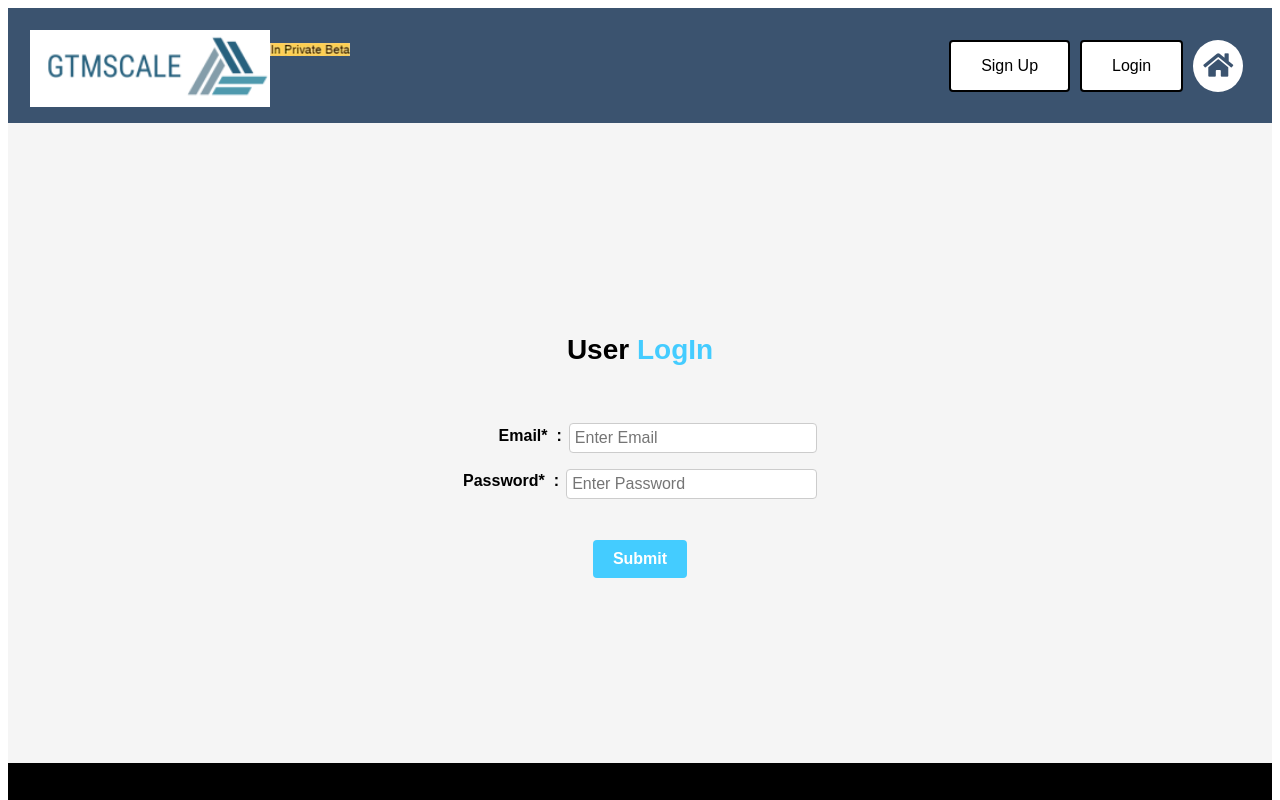
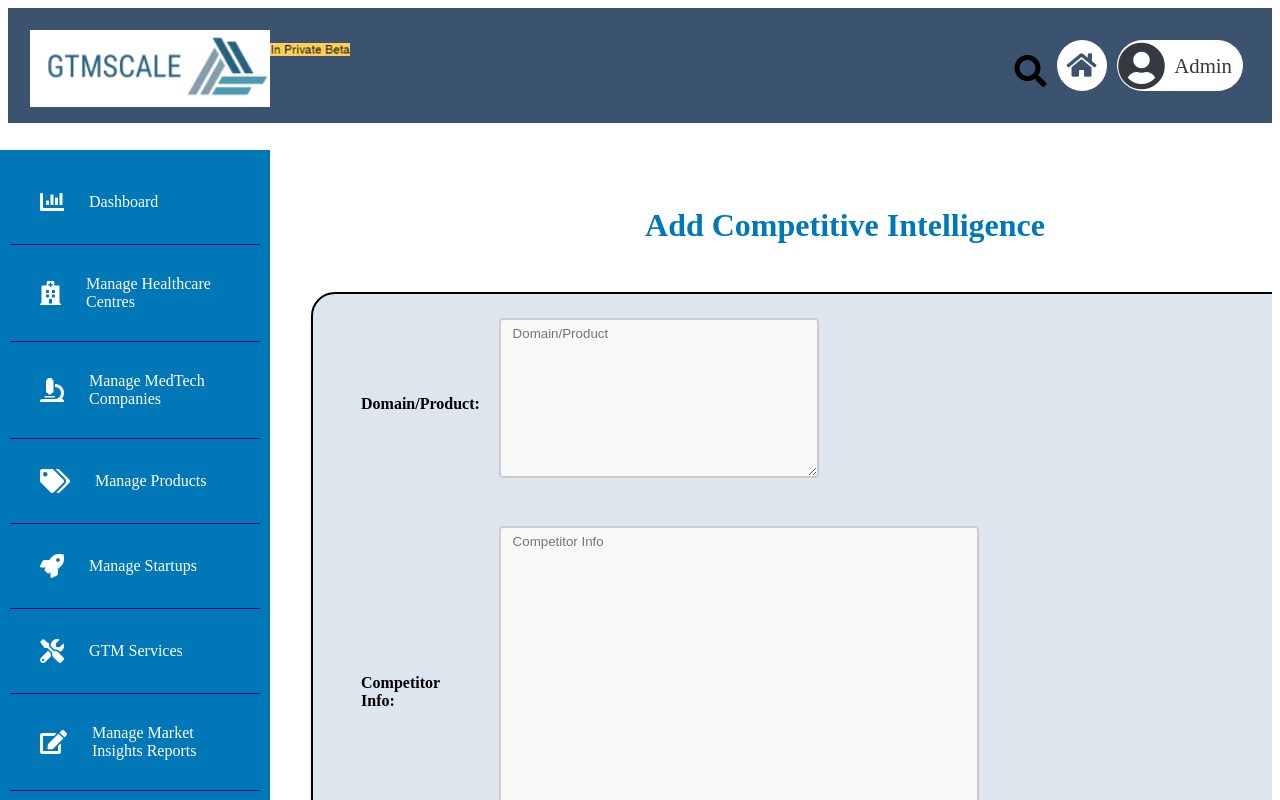
Before and after one commit to GTM4Health/Product, a React (Create React App) app in the folder frontend/: page /admin/competitive-intelligence in a window 1280 px wide. Before the commit this address led to /login. Shown: the top 800 px of the page. Built offline with nearby package versions, Linux system fonts and the light colour scheme; no server answers; what @react-pdf/renderer would draw is missing.

Commit message:
Feat : Add Forms @ Competitve Intelligence

```diff
--- /dev/null
+++ b/frontend/src/admin/services/intel/AdminCompIntel.js
@@ -0,0 +1,98 @@
+import React, { useState } from 'react';
+import axios from 'axios';
+import Footer from "../../../layout/pages/Footer";
+import AdminMenuBar from "../../../layout/admin/AdminMenubar";
+import useAuth from '../../../hooks/useAuth';
+import AdminHeader from "../../../layout/admin/AdminHeader";
+
+const CompetitiveIntelligence = () => {
+  const [domain, setDomain] = useState('');
+  const [competitorInfo, setCompetitorInfo] = useState('');
+  const [competitiveStatus, setCompetitiveStatus] = useState(null);
+
+  const handleSubmit = async (e) => {
+    e.preventDefault();
+    try {
+      await axios.post(`${process.env.REACT_APP_BASE_URL}/api/admin/dashboard/Add-Competitive-Intelligence`, {
+        domain,
+        competitorInfo,
+      });
+      setDomain('');
+      setCompetitorInfo('');
+      setCompetitiveStatus('success');
+      // Clear the success message after 2 seconds
+      setTimeout(() => {
+        setCompetitiveStatus(null);
+      }, 1000);
+    } catch (error) {
+      console.error(error);
+      console.log('Error response:', error.response);
+      setCompetitiveStatus('failure');
+      // show an error message or perform any other error handling
+    }
+  };
+
+  const renderCompetitiveStatusMessage = () => {
+    if (competitiveStatus === 'success') {
+      return <div className="popup success">Competitive Intelligence added successfully!</div>;
+    } else if (competitiveStatus === 'failure') {
+      const errorMessage = 'Competitive Intelligence addition failed. Please try again.';
+      return (
+        <div className="popup failure">
+          {errorMessage}
+          <br />
+          <button onClick={() => setCompetitiveStatus(null)}>Try Again</button>
+        </div>
+      );
+    }
+    return null;
+  };
+
+  return (
+    <div className="page-view">
+      <AdminHeader />
+      <div className="d-content">
+        <div className="dashboard">
+          <AdminMenuBar />
+          <div className="hosp-content">
+            <h1>Add Competitive Intelligence</h1>
+            {renderCompetitiveStatusMessage()}
+            <form onSubmit={handleSubmit} className="hospital-f">
+
+                <div className="form-group">
+                  <label className='f-label' htmlFor="domain">Domain/Product:</label>
+                  <textarea
+                    type="text"
+                    id="domain"
+                    required
+                    value={domain}
+                    onChange={(e) => setDomain(e.target.value)}
+                    placeholder="Domain/Product"
+                    className="form-outline textarea addrx"
+                  />
+                </div>
+                <div className="form-group">
+                  <label className='f-label' htmlFor="competitorInfo">Competitor Info:</label>
+                  <textarea
+                    id="competitorInfo"
+                    required
+                    value={competitorInfo}
+                    onChange={(e) => setCompetitorInfo(e.target.value)}
+                    placeholder="Competitor Info"
+                    className="form-outline textarea"
+                  ></textarea>
+                </div>
+
+              <button type="submit" className="hsubtn login-btn">
+                Submit
+              </button>
+            </form>
+          </div>
+        </div>
+      </div>
+      <Footer />
+    </div>
+  );
+};
+
+export default CompetitiveIntelligence;
--- /dev/null
+++ b/frontend/src/admin/services/logs/AdminAuditlogs.js
@@ -0,0 +1,53 @@
+import React, { useState, useEffect } from 'react';
+import { Link } from 'react-router-dom';
+import Header2 from '../../../layout/users/Header2';
+import useAuth from '../../../hooks/useAuth';
+import Footer from '../../../layout/pages/Footer';
+
+const AdminNotFoundPage = () => {
+  const isAuthenticated = useAuth();
+  const [user, setUser] = useState(null);
+  const quotes = [
+    "This page is currently under Construction. Stay tuned!"
+    // "The page you're looking for seems to have taken a little wellness break.",
+    // "Oops! It looks like the link you followed is on a temporary vacation.",
+    // "We apologize, but it seems the digital stethoscope couldn't locate this page.",
+    // "404 – Page not found. Our team is working hard to diagnose and fix this issue.",
+    // "This page might have made a rounds to other dimensions. We're working to bring it back.",
+  ];
+  const [randomQuote, setRandomQuote] = useState("");
+
+
+  useEffect(() => {
+    const storedUser = JSON.parse(localStorage.getItem('user'));
+    if (storedUser) {
+      setUser(storedUser);
+    }
+    const randomIndex = Math.floor(Math.random() * quotes.length);
+    setRandomQuote(quotes[randomIndex]);
+  }, []);
+
+  if(!isAuthenticated){
+    return null;
+}
+
+  return (
+    <>
+    <Header2 user={user} />
+    <div className="not-found-page">
+      <div className="not-found-content">
+        <h5 className="not-found-title">Coming Soon!</h5>
+        <p className="not-found-description">
+          {randomQuote}
+        </p>
+        <Link to="/admin/dashboard" className="not-found-link">
+          <button className="not-found-button">Return to Dashboard</button>
+        </Link>
+      </div>
+    </div>
+    <Footer />
+    </>
+  );
+};
+
+export default AdminNotFoundPage;
--- a/frontend/src/app/App.js
+++ b/frontend/src/app/App.js
@@ -41,6 +41,8 @@ import MarketInsights from '../users/services/marketinsights/MarketInsights';
 import LandingPage2 from '../users/home/LandingPage2';
 import HomePage from '../users/home/HomePage';
 import PanIndiaDash from '../admin/pages/PanIndiaDash';
+import CompetitiveIntelligence from '../admin/services/intel/AdminCompIntel';
+import AdminNotFoundPage from '../admin/services/logs/AdminAuditlogs';
 
 //Entry Function into the Product
 export default function App() {
@@ -90,7 +92,9 @@ export default function App() {
         <Route path='/admin/help' element={<AdminHelpPage />} />
         <Route path='/admin/settings' element={<AdminSettings />} />
         <Route path='/dashboard/Access-GTM-Partners' element={<PartnersPage />} />
+        <Route path='/admin/competitive-intelligence'element = {<CompetitiveIntelligence />} />
         <Route path='*' element={<NotFoundPage />} />
+        <Route path='/admin/audit-logs' element={<AdminNotFoundPage />} />
       </Routes>
     </Router>
   );
--- a/frontend/src/assets/styles.css
+++ b/frontend/src/assets/styles.css
@@ -683,6 +683,7 @@ button[type="submit"]:hover {
 
 .hosp-content h1{
   margin: 0 0 3rem 2rem;
+  color: #0077b6;
 }
 
 .hosp-content {
```
